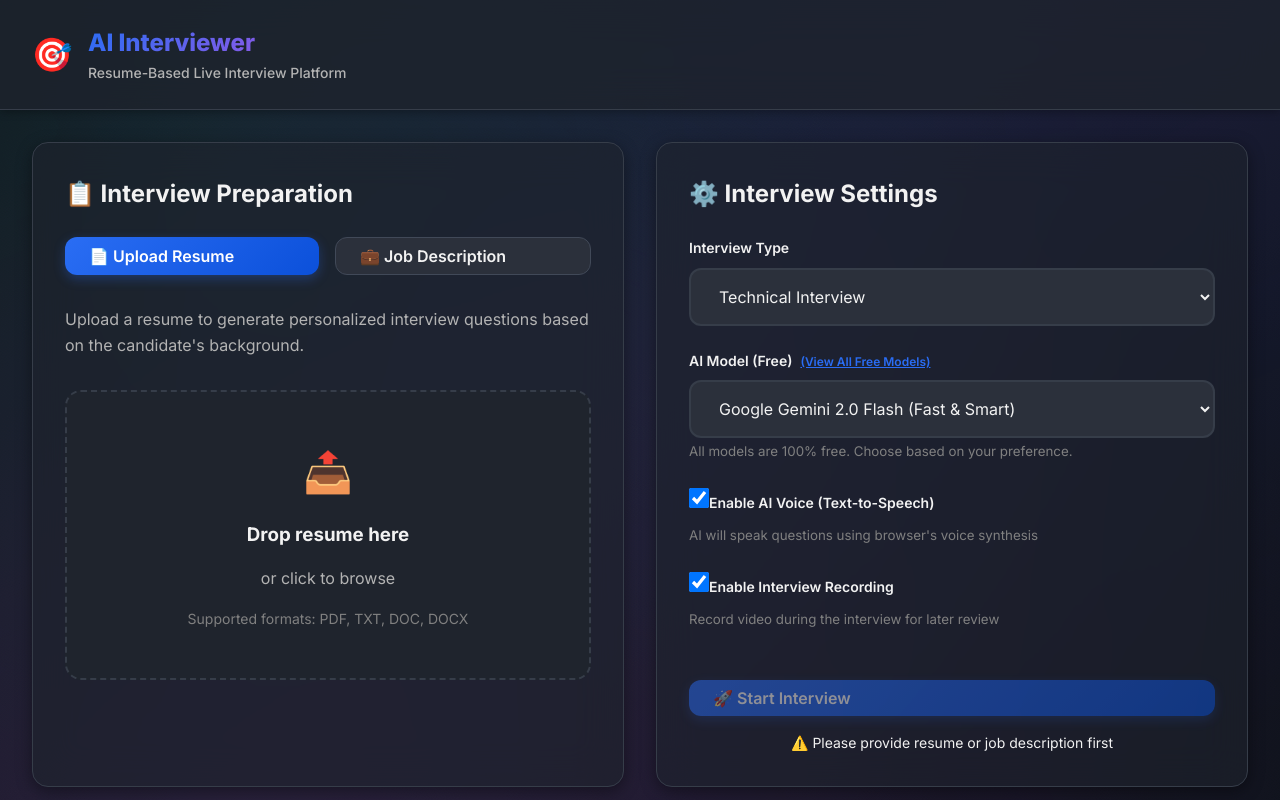
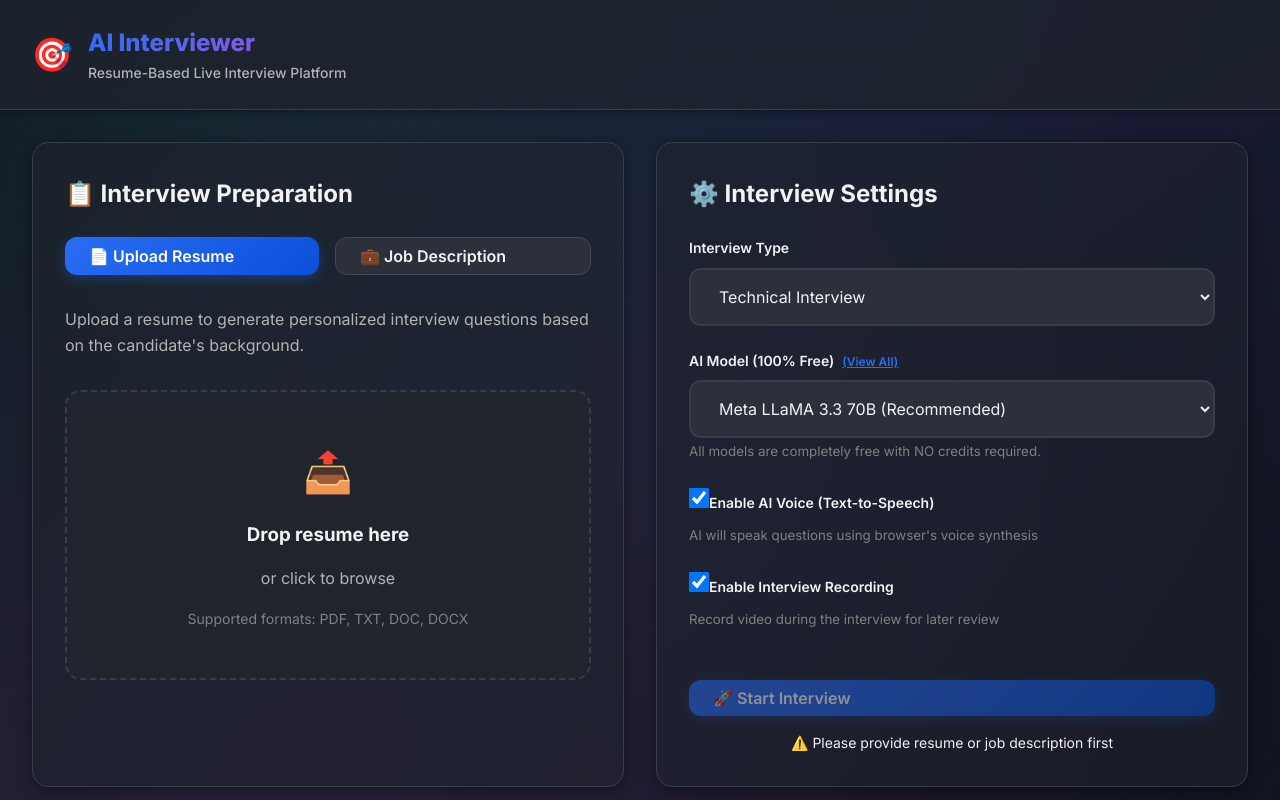
Before and after one commit to mnshverma/ai-interviewer, a React (Vite) app: page / in a window 1280 px wide. Built offline with nearby package versions, Linux system fonts and the light colour scheme.

Commit message:
feat: Introduce interview settings UI and OpenRouter API for AI-powered resume/job description analysis, question generation, and answer evaluation.

```diff
--- a/src/components/InterviewSettings.jsx
+++ b/src/components/InterviewSettings.jsx
@@ -2,7 +2,7 @@ import { useState } from 'react';
 
 const InterviewSettings = ({ onStartInterview, hasData }) => {
   const [interviewType, setInterviewType] = useState('technical');
-  const [aiModel, setAiModel] = useState('google/gemini-2.0-flash-exp:free');
+  const [aiModel, setAiModel] = useState('meta-llama/llama-3.3-70b-instruct:free');
   const [enableVoice, setEnableVoice] = useState(true);
   const [enableRecording, setEnableRecording] = useState(true);
 
@@ -41,14 +41,14 @@ const InterviewSettings = ({ onStartInterview, hasData }) => {
 
       <div className="input-group">
         <label htmlFor="ai-model">
-          AI Model (Free)
+          AI Model (100% Free)
           <a
-            href="https://openrouter.ai/models?order=newest&supported_parameters=tools&max_price=0"
+            href="https://openrouter.ai/models?max_price=0"
             target="_blank"
             rel="noopener noreferrer"
             style={{ marginLeft: 'var(--space-xs)', color: 'var(--color-primary)', fontSize: 'var(--font-size-xs)' }}
           >
-            (View All Free Models)
+            (View All)
           </a>
         </label>
         <select
@@ -57,16 +57,16 @@ const InterviewSettings = ({ onStartInterview, hasData }) => {
           value={aiModel}
           onChange={(e) => setAiModel(e.target.value)}
         >
-          <option value="google/gemini-2.0-flash-exp:free">Google Gemini 2.0 Flash (Fast & Smart)</option>
-          <option value="nvidia/llama-3.1-nemotron-nano-8b-v1:free">NVIDIA Llama 3.1 Nemotron Nano</option>
-          <option value="deepseek/deepseek-chat-v3-0324:free">DeepSeek Chat V3 (Powerful)</option>
-          <option value="qwen/qwen2.5-vl-3b-instruct:free">Qwen 2.5 VL 3B</option>
-          <option value="mistralai/mistral-small-3.1-24b-instruct:free">Mistral Small 3.1 24B</option>
-          <option value="meta-llama/llama-4-scout:free">Meta LLaMA 4 Scout</option>
-          <option value="openrouter/auto">Auto (Best Model Selected)</option>
+          <option value="meta-llama/llama-3.3-70b-instruct:free">Meta LLaMA 3.3 70B (Recommended)</option>
+          <option value="nvidia/llama-3.1-nemotron-70b-instruct:free">NVIDIA Nemotron 70B (Powerful)</option>
+          <option value="liquid/lfm-40b:free">Liquid LFM 40B (Fast)</option>
+          <option value="qwen/qwen-2.5-7b-instruct:free">Qwen 2.5 7B (Efficient)</option>
+          <option value="google/gemma-2-9b-it:free">Google Gemma 2 9B</option>
+          <option value="microsoft/phi-3-medium-128k-instruct:free">Microsoft Phi 3 Medium</option>
+          <option value="microsoft/phi-3-mini-128k-instruct:free">Microsoft Phi 3 Mini (Very Fast)</option>
         </select>
         <small className="text-tertiary">
-          All models are 100% free. Choose based on your preference.
+          All models are completely free with NO credits required.
         </small>
       </div>
 
--- a/src/utils/openRouterAPI.js
+++ b/src/utils/openRouterAPI.js
@@ -9,7 +9,7 @@ const getApiKey = () => {
   return apiKey;
 };
 
-export const analyzeResume = async (resumeText, model = 'google/gemini-2.0-flash-exp:free') => {
+export const analyzeResume = async (resumeText, model = 'meta-llama/llama-3.3-70b-instruct:free') => {
   try {
     const apiKey = getApiKey();
 
@@ -45,7 +45,7 @@ Provide the analysis in a structured JSON format.`,
           },
         ],
         temperature: 0.7,
-        max_tokens: 1500,
+        max_tokens: 1000,
       }),
     });
 
@@ -105,7 +105,7 @@ Provide the analysis in a structured format highlighting what to assess in inter
           }
         ],
         temperature: 0.7,
-        max_tokens: 1500
+        max_tokens: 1000
       })
     });
 
@@ -168,7 +168,7 @@ Format each question on a new line, numbered 1-10.`,
           },
         ],
         temperature: 0.8,
-        max_tokens: 2000,
+        max_tokens: 1500,
       }),
     });
 
@@ -231,7 +231,7 @@ Provide a brief evaluation (2-3 sentences) on:
           },
         ],
         temperature: 0.7,
-        max_tokens: 300,
+        max_tokens: 200,
       }),
     });
 
@@ -299,7 +299,7 @@ Format as a structured report.`,
           },
         ],
         temperature: 0.7,
-        max_tokens: 2500,
+        max_tokens: 2000,
       }),
     });
 
```
Also changed, not shown: 1 other file (tests, documents, lock files or other folders).
